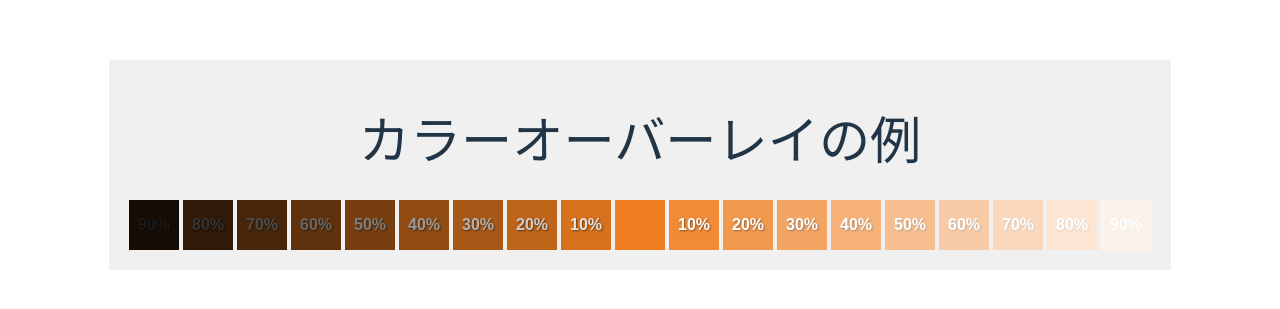
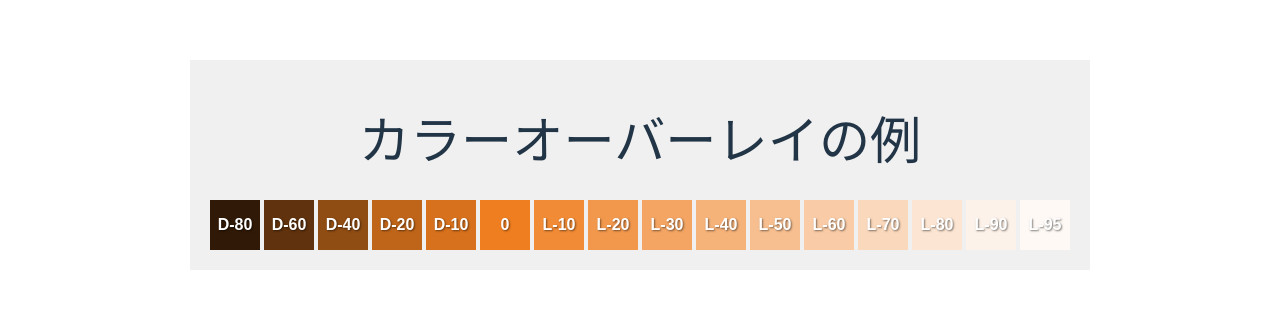
Before and after one commit to Atoyr/g-color, a Svelte app: page / in a window 1280 px wide. Shown: the part 235-544 px from the top of the page. Built offline with nearby package versions, Linux system fonts and the light colour scheme.

Commit message:
update add color levels

```diff
--- a/src/components/ColorOverlay.svelte
+++ b/src/components/ColorOverlay.svelte
@@ -1,31 +1,30 @@
 <script lang="ts">
 
+  import { lightLevelColor } from '../utils/color';
   // 基本色とオーバーレイ色を定義
   export let baseColor: string = '#7F7F7F';
-  const black: string = '#000000';
-  const white: string = '#FFFFFF';
-
   // 透明度の刻み幅
   const step: number = 10;
 
-  // 透明度の配列を生成（10%から100%）
-  const opacities: number[] = Array.from({ length: 9 }, (_, i) => (i + 1) * step).reverse();
-
-  // 関数：カラーコードをRGBに変換
-  function hexToRgb(hex: string): { r: number; g: number; b: number } {
-    // 6桁のカラーコードに対応
-    const bigint = parseInt(hex.slice(1), 16);
-    const r = (bigint >> 16) & 255;
-    const g = (bigint >> 8) & 255;
-    const b = bigint & 255;
-    return { r, g, b };
-  }
-
-  // 関数：RGBとアルファ値からRGBAカラーを生成
-  function rgbaColor(hex: string, alpha: number): string {
-    const { r, g, b } = hexToRgb(hex);
-    return `rgba(${r}, ${g}, ${b}, ${alpha})`;
-  }
+  // 透明度の配列を生成
+  const lightLevels: {level: number, name: string} [] = [
+    { level: -80, name: 'D-80' },
+    { level: -60, name: 'D-60' },
+    { level: -40, name: 'D-40' },
+    { level: -20, name: 'D-20' },
+    { level: -10, name: 'D-10' },
+    { level: 0, name: '0' },
+    { level: 10, name: 'L-10' },
+    { level: 20, name: 'L-20' },
+    { level: 30, name: 'L-30' },
+    { level: 40, name: 'L-40' },
+    { level: 50, name: 'L-50' },
+    { level: 60, name: 'L-60' },
+    { level: 70, name: 'L-70' },
+    { level: 80, name: 'L-80' },
+    { level: 90, name: 'L-90' },
+    { level: 95, name: 'L-95' },
+  ];
 </script>
 
 <style>
@@ -50,51 +49,17 @@
     overflow: hidden;
   }
 
-  .color-box::before {
-    content: '';
-    position: absolute;
-    top: 0;
-    left: 0;
-    width: 100%;
-    height: 100%;
-    background-color: var(--overlay-color);
-    opacity: var(--overlay-opacity);
-    transition: opacity 0.3s ease;
-  }
 </style>
 
 <div class="color-container">
-  {#each opacities as opacity}
+  {#each lightLevels as lightLevel}
     <div
       class="color-box"
       style="
-        --base-color: {baseColor};
-        --overlay-color: {black};
-        --overlay-opacity: {opacity / 100};
+        --base-color: {lightLevelColor(baseColor, lightLevel.level)};
       "
     >
-      {opacity}%
-    </div>
-  {/each}
-    <div
-      class="color-box"
-      style="
-        --base-color: {baseColor};
-        --overlay-color: {white};
-        --overlay-opacity: 0
-      "
-    >
-    </div>
-  {#each opacities.reverse() as opacity}
-    <div
-      class="color-box"
-      style="
-        --base-color: {baseColor};
-        --overlay-color: {white};
-        --overlay-opacity: {opacity / 100};
-      "
-    >
-      {opacity}%
+      {lightLevel.name}
     </div>
   {/each}
 </div>
--- /dev/null
+++ b/src/utils/color.ts
@@ -0,0 +1,74 @@
+export let baseColor: string = '#7F7F7F';
+const black: string = '#000000';
+const white: string = '#FFFFFF';
+
+// 関数: カラーコードをRGBに変換
+export function hexToRgb(hex: string): { r: number; g: number; b: number } | null {
+  // 6桁のHEXカラーコードに対応
+  const match = /^#?([a-f\d]{2})([a-f\d]{2})([a-f\d]{2})$/i.exec(hex);
+  return match
+    ? {
+        r: parseInt(match[1], 16),
+        g: parseInt(match[2], 16),
+        b: parseInt(match[3], 16),
+      }
+    : null;
+}
+
+// 関数: RGBをカラーコードに変換
+function rgbToHex(r: number, g: number, b: number): string {
+  return (
+    '#' +
+    [r, g, b]
+      .map((x) => {
+        const hex = x.toString(16);
+        return hex.length === 1 ? '0' + hex : hex;
+      })
+      .join('')
+  );
+}
+
+// 関数: カラーコードを指定の透明度でオーバーレイ
+export function overlayColor(
+  baseColor: string,
+  overlayColor: string,
+  opacity: number
+): string | null {
+  const baseRgb = hexToRgb(baseColor);
+  const overlayRgb = hexToRgb(overlayColor);
+
+  if (!baseRgb || !overlayRgb) {
+    return null; // 無効なカラーコードの場合はnullを返す
+  }
+
+  const alpha = opacity / 100; // 透明度を0〜1に正規化
+
+  const r = Math.round(overlayRgb.r * alpha + baseRgb.r * (1 - alpha));
+  const g = Math.round(overlayRgb.g * alpha + baseRgb.g * (1 - alpha));
+  const b = Math.round(overlayRgb.b * alpha + baseRgb.b * (1 - alpha));
+
+  return rgbToHex(r, g, b);
+}
+
+// 関数: 光源レベルに応じたカラーを生成
+// 光源レベルは-100〜100の範囲で指定
+export function lightLevelColor(
+  baseColor: string,
+  lightLevel: number
+): string | null {
+  if (lightLevel < -100 || lightLevel > 100) {
+    return null;
+  }
+  const overlay = lightLevel < 0 ? black : white;
+  return overlayColor(baseColor, overlay, Math.abs(lightLevel));
+}
+
+// 関数：RGBとアルファ値からRGBAカラーを生成
+export function rgbaColor(hex: string, alpha: number): string | null {
+  const rgb = hexToRgb(hex);
+  if (rgb === null) {
+    return null;
+  }
+  const { r, g, b } = rgb!;
+  return `rgba(${r}, ${g}, ${b}, ${alpha})`;
+}
```
